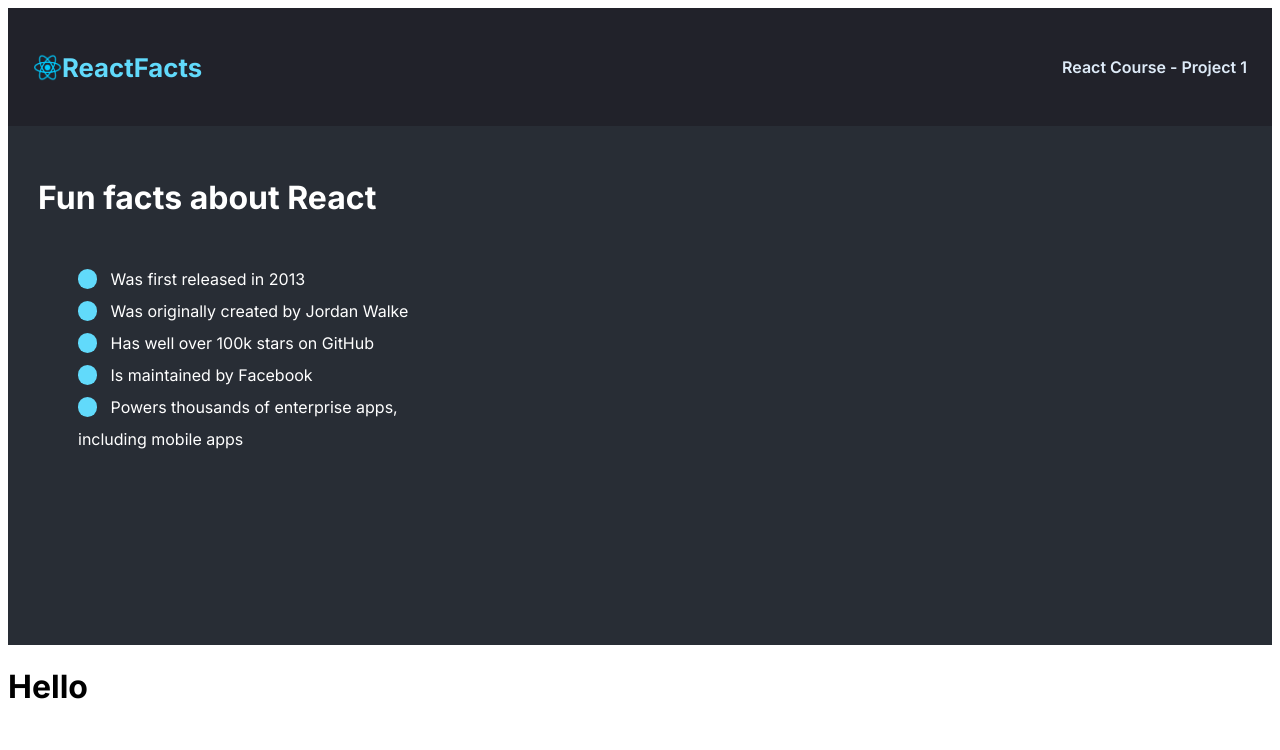
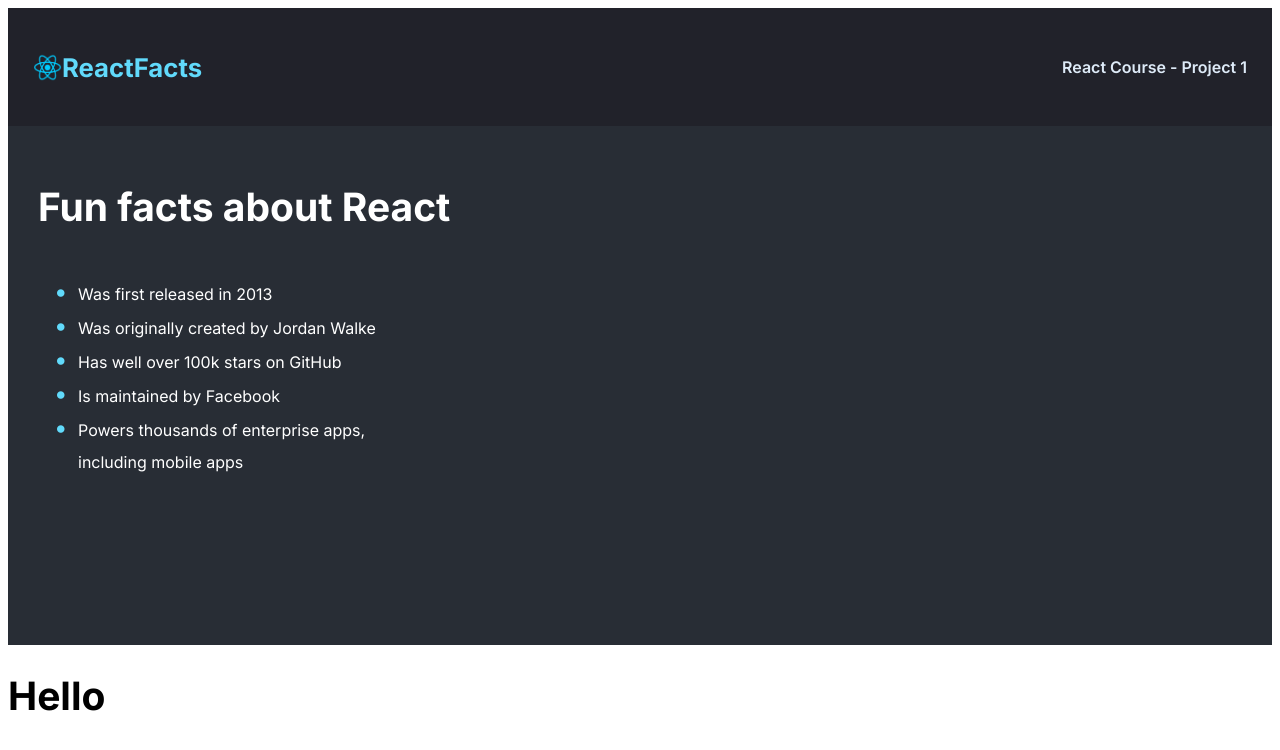
Before and after one commit to cwatersaudio/Scrimba---IntroReact, a React (Vite) app in the folder ReactInfoPage/ReactInfoPage/: page / in a window 1280 px wide. Shown: the top 750 px of the page. Built offline with nearby package versions, Linux system fonts and the light colour scheme.

Commit message:
figured out bullets

```diff
--- a/ReactInfoPage/ReactInfoPage/src/App.css
+++ b/ReactInfoPage/ReactInfoPage/src/App.css
@@ -1,5 +1,9 @@
 body {
   font-family: 'Inter', sans-serif;
+}
+
+h1 {
+  font-size: 39px;;
 }
 
 h4 {
@@ -53,11 +57,12 @@ h4 {
 
 #fact-list {
   margin-top: 46px;
-  /* display:flex; */
+  display:block;
   align-items: center;
 }
 
 #facts-content ul  {
+  font-size: 16px;
   font-weight: 400;
   line-height: 200%;
   list-style: none;
@@ -70,9 +75,10 @@ h4 {
 }
 
 li::before {
-  content: "";
-  background: #61DAFB;
-  border-radius: 1ch;
-  padding-inline: 9.60px;
-  margin-inline-end: 13.39px;
+  content: "\2022";  /* Add content: \2022 is the CSS Code/unicode for a bullet */
+  color: #61DAFB;
+  display: inline-block; /* Needed to add space between the bullet and the text */
+  font-size:x-large;
+  width: 1em; /* Also needed for space (tweak if needed) */
+  margin-left: -1em;
 }
```
